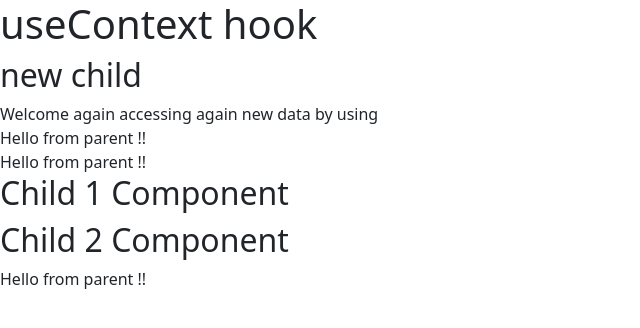
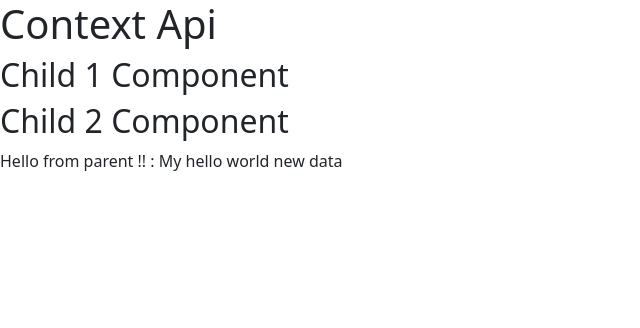
Before and after one commit to TaimoorAli77/code4Education, a React (Create React App) app: page / in a window 1280 px wide. Shown: the top 328 px of the page, without its empty margins (0-640 px from the left). Built offline with nearby package versions, Linux system fonts and the light colour scheme.

Commit message:
context api

```diff
--- a/src/App.js
+++ b/src/App.js
@@ -1,28 +1,25 @@
 import React, { createContext } from 'react'
 import Child1 from './Child1';
-import NewChild from './NewChild';
-
+// create provide consumer
 const MyContext = createContext()
-const chidAccessContextData = createContext()
+const MyNewContext = createContext()
 const App = () => {
-  // create(in parent comp) , provide(in parent Comp) , useContext (in child compo)
+  //create(in parent comp),provide(in parent Comp),useContext (in child compo)=>> useContext Hook for simple useCases
+  // ==> Context Api
   const sharedData = "Hello from parent !!"
-  const newChildData = "Welcome again accessing again new data by using"
+  const newData = 'My hello world new data'
   return (
-
-    <div>
-      <MyContext.Provider value={sharedData}>
-
-        <h1>useContext hook </h1>
-        <chidAccessContextData.Provider value={{newChildData,sharedData}}>
-          <NewChild />
-        </chidAccessContextData.Provider>
-        <Child1 />
-
-      </MyContext.Provider>
-    </div>
+    <MyContext.Provider value={sharedData}>
+      <MyNewContext.Provider value={newData}>
+        <div>
+          <h1>Context Api </h1>
+          <Child1 />
+        </div>
+      </MyNewContext.Provider>
+    </MyContext.Provider>
   )
 }
 
 export default App
-export { MyContext, chidAccessContextData }
+
+export { MyContext, MyNewContext }
--- a/src/Child2.jsx
+++ b/src/Child2.jsx
@@ -1,12 +1,28 @@
-import React, { useContext } from "react";
-import { MyContext } from "./App";
+import React from "react";
+import { MyContext, MyNewContext } from "./App";
 export default function Child2() {
-  const sharedData = useContext(MyContext);
-  console.log(sharedData);
+  // const sharedData = useContext(MyContext);
+  // console.log(sharedData);
   return (
     <div>
       <h2>Child 2 Component</h2>
-      {sharedData}
+      {/* In Context api you use consumer instead of useContext */}
+      <MyContext.Consumer>
+        {(sharedData) => {
+          return (
+            <MyNewContext.Consumer>
+              {(newData) => {
+                return (
+                  <p>
+                    {sharedData} : {newData}
+                  </p>
+                );
+              }}
+            </MyNewContext.Consumer>
+          );
+        }}
+      </MyContext.Consumer>
+      {/* {sharedData} */}
     </div>
   );
 }
```
